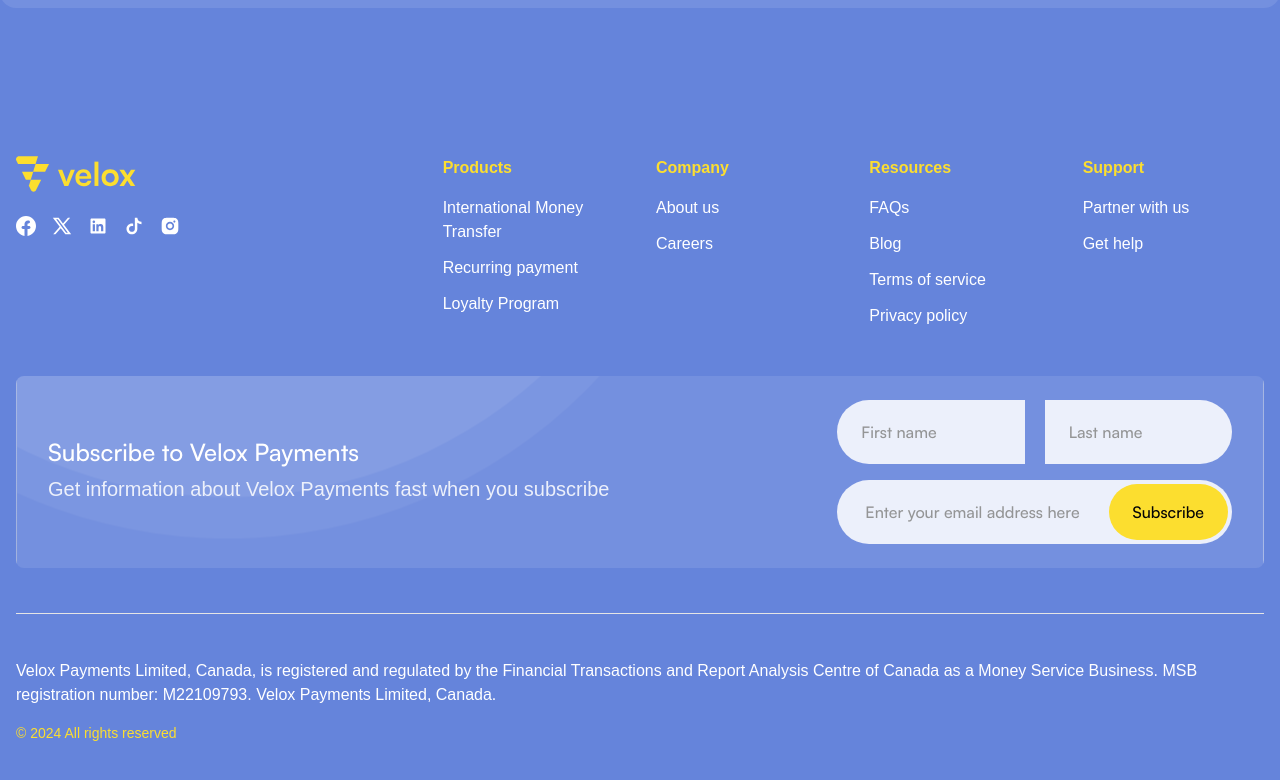
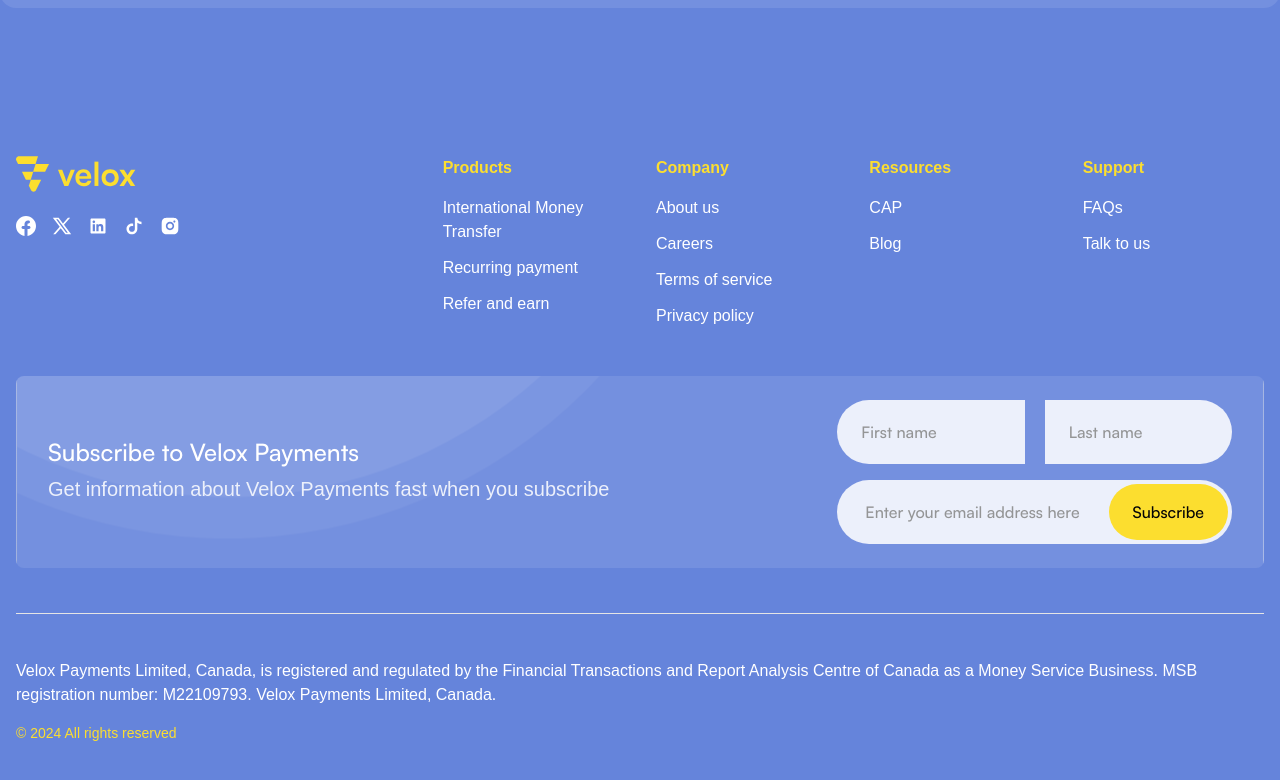
Before and after one commit to veloxpayments/velox-website, a Next.js app: page / in a window 1280 px wide. Shown: the part 6226-7006 px from the top of the page. Built offline with nearby package versions, Linux system fonts and the light colour scheme; a web font is replaced by a local one.

Commit message:
fix: add id-specific redirect logic to footer

```diff
--- a/src/components/footer.tsx
+++ b/src/components/footer.tsx
@@ -141,7 +141,7 @@
               <ul className="space-y-3 text-[16px] text-white">
                 <li>
                   <Link
-                    href="#"
+                    href="/#send-money"
                     className="hover:text-[#FFD60A] transition-colors font-normal"
                   >
                     International Money <br /> Transfer
@@ -149,7 +149,7 @@
                 </li>
                 <li>
                   <Link
-                    href="#"
+                    href="/#recurring-payment"
                     className="hover:text-[#FFD60A] transition-colors font-normal"
                   >
                     Recurring payment
@@ -157,10 +157,10 @@
                 </li>
                 <li>
                   <Link
-                    href="#"
+                    href="/referral"
                     className="hover:text-[#FFD60A] transition-colors font-normal"
                   >
-                    Loyalty Program
+                    Refer and earn
                   </Link>
                 </li>
               </ul>
@@ -186,29 +186,6 @@
                     Careers
                   </Link>
                 </li>
-              </ul>
-            </div>
-
-            {/* Resources */}
-            <div>
-              <h3 className="font-bold mb-4 text-[#FCDE2F]">Resources</h3>
-              <ul className="space-y-3 text-[16px] text-white">
-                <li>
-                  <Link
-                    href="/FAQs"
-                    className="hover:text-[#FFD60A] transition-colors font-normal"
-                  >
-                    FAQs
-                  </Link>
-                </li>
-                <li>
-                  <Link
-                    href="/blog"
-                    className="hover:text-[#FFD60A] transition-colors font-normal"
-                  >
-                    Blog
-                  </Link>
-                </li>
                 <li>
                   <Link
                     href="terms"
@@ -228,24 +205,47 @@
               </ul>
             </div>
 
+            {/* Resources */}
+            <div>
+              <h3 className="font-bold mb-4 text-[#FCDE2F]">Resources</h3>
+              <ul className="space-y-3 text-[16px] text-white">
+                <li>
+                  <Link
+                    href="/CAP"
+                    className="hover:text-[#FFD60A] transition-colors font-normal"
+                  >
+                    CAP
+                  </Link>
+                </li>
+                <li>
+                  <Link
+                    href="/blog"
+                    className="hover:text-[#FFD60A] transition-colors font-normal"
+                  >
+                    Blog
+                  </Link>
+                </li>
+              </ul>
+            </div>
+
             {/* Support */}
             <div>
               <h3 className="font-bold mb-4 text-[#FCDE2F]">Support</h3>
               <ul className="space-y-3 text-[16px] text-white">
                 <li>
                   <Link
-                    href="#"
+                    href="/FAQs"
                     className="hover:text-[#FFD60A] transition-colors font-normal"
                   >
-                    Partner with us
+                    FAQs
                   </Link>
                 </li>
                 <li>
                   <Link
-                    href="#"
+                    href="/contact"
                     className="hover:text-[#FFD60A] transition-colors font-normal"
                   >
-                    Get help
+                    Talk to us
                   </Link>
                 </li>
               </ul>
--- a/src/components/send-money.tsx
+++ b/src/components/send-money.tsx
@@ -18,18 +18,27 @@
 
   useEffect(() => {
     if (isInView1) controls1.start({ opacity: 1, y: 0 });
-  }, [isInView1, controls1]);
+    if (isInView2) controls2.start({ opacity: 1, y: 0 });
+    if (isInView3) controls3.start({ opacity: 1, y: 0 });
+  }, [isInView1, controls1, isInView2, controls2, isInView3, controls3]);
 
   useEffect(() => {
-    if (isInView2) controls2.start({ opacity: 1, y: 0 });
-  }, [isInView2, controls2]);
-
-  useEffect(() => {
-    if (isInView3) controls3.start({ opacity: 1, y: 0 });
-  }, [isInView3, controls3]);
+    if (window.location.hash === "#send-money") {
+      const el = document.getElementById("send-money");
+      if (el) {
+        el.scrollIntoView({ behavior: "smooth" });
+      }
+    }
+    if (window.location.hash === "#recurring-payment") {
+      const el = document.getElementById("recurring-payment");
+      if (el) {
+        el.scrollIntoView({ behavior: "smooth" });
+      }
+    }
+  }, []);
 
   return (
-    <section className="w-full py-12 md:py-24">
+    <section className="w-full py-12 md:py-24" id="send-money">
       <div className="container mx-auto px-4 md:px-6">
         <div className="flex flex-col items-center space-y-3 text-center">
           <p className="text-[24px] md:text-[40px] text-[#050506] font-medium text-4xl">
@@ -59,7 +68,7 @@
                 className="relative z-1"
               />
             </div>
-            <section className="md:py-16 px-4 bg-white">
+            <section className="md:py-16 px-4 bg-white" >
               <div className="max-w-4xl mx-auto">
                 <div className="space-y-[16px]">
                   {/* Header text */}
@@ -191,7 +200,7 @@
                 connect your world."
               </p>
               {/* Download button */}
-              <div className="">
+              <div className="" id="recurring-payment">
                 <DownloadButton variant="secondary" />
               </div>
             </div>
```
